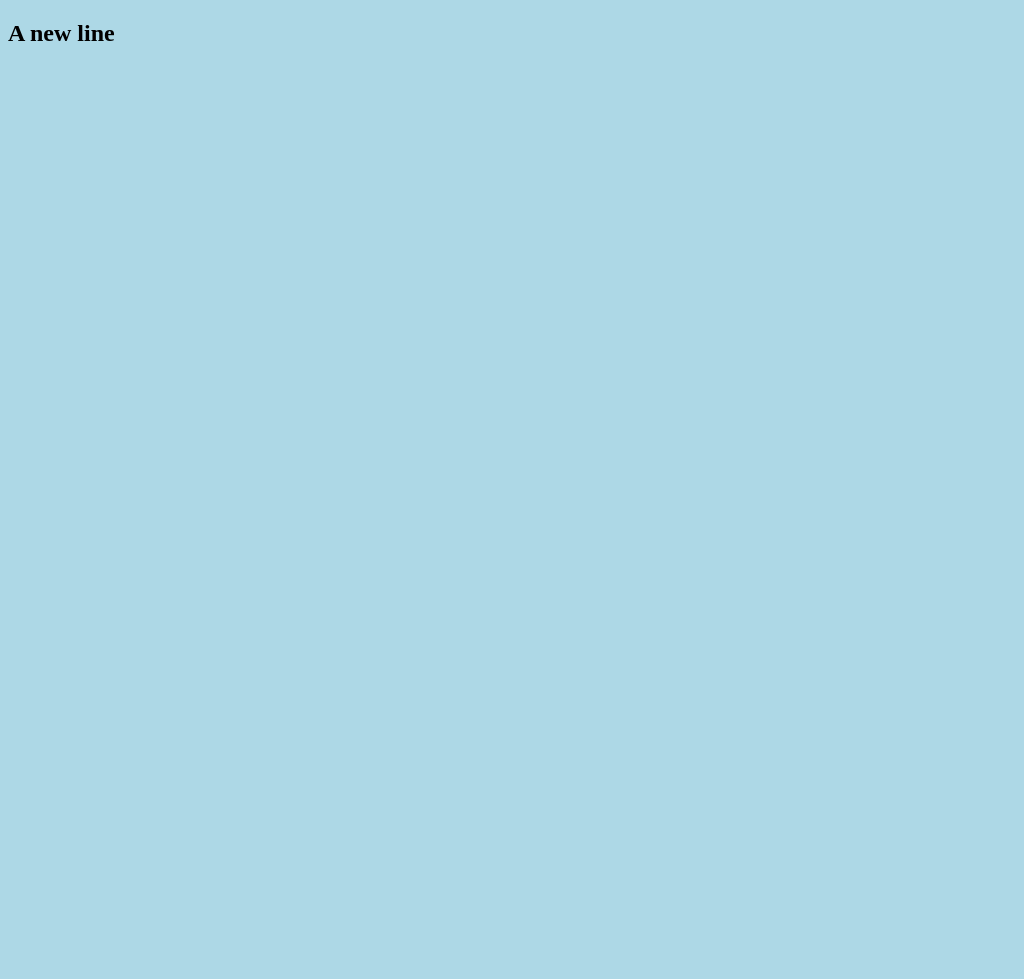
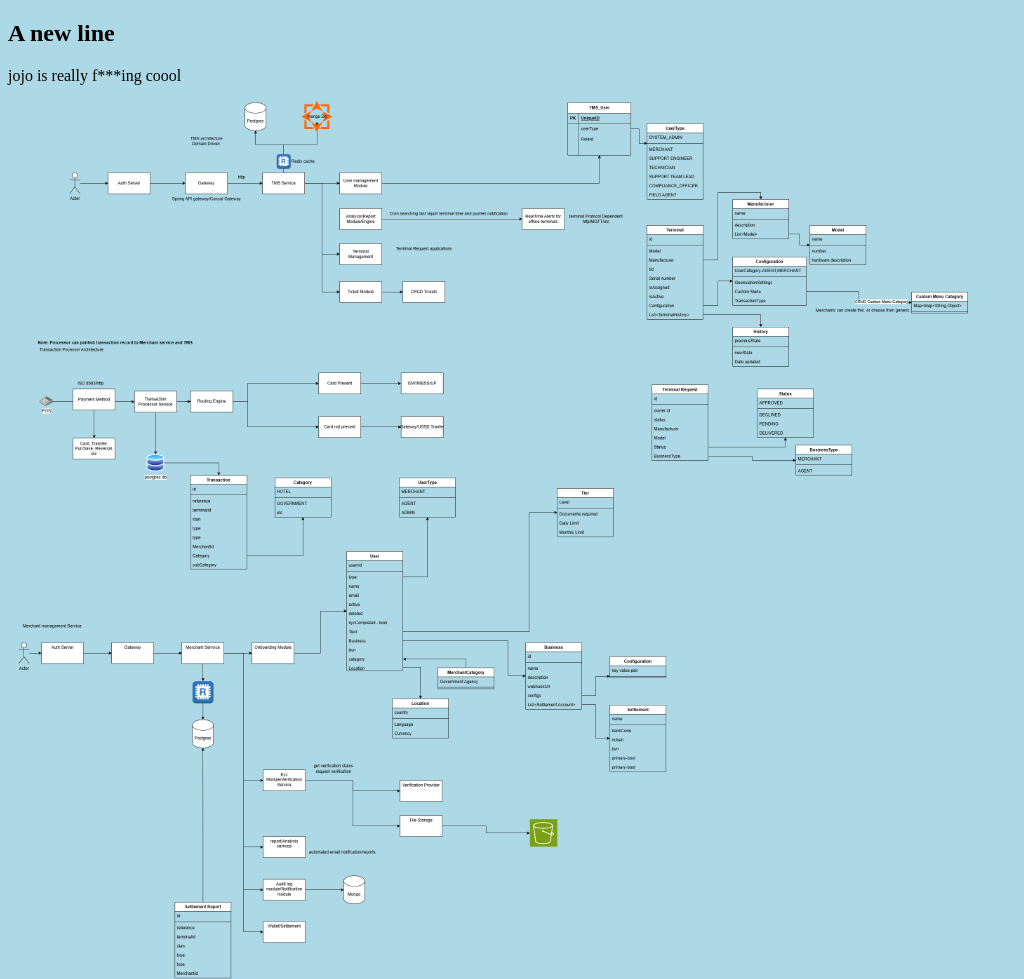
Before and after one commit to gung-ho-rabbit/learngit, a plain HTML site: page index.html in a window 1280 px wide. Shown: the top 979 px of the page, without its empty margins (0-1024 px from the left). Before the commit the page ends 800 px from the top, so only its background shows below. Drawn offline with Linux system fonts and the light colour scheme.

Commit message:
the latest addition

```diff
--- a/index.html
+++ b/index.html
@@ -8,6 +8,10 @@
 </head>
 <body>
     <h2>A new line</h2>
+    <div><p>jojo is really f***ing coool</p></div>
+    <div><img src="TMS_Merchant app.png" alt="Hello World from Space"
+        style="width:100%;max-width:960px"></div>
+
 
 </body>
 </html>
```
Also changed, not shown: TMS_Merchant app.png (added).
